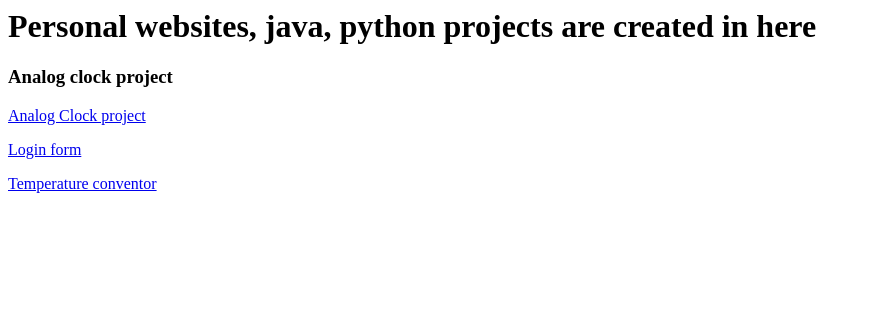
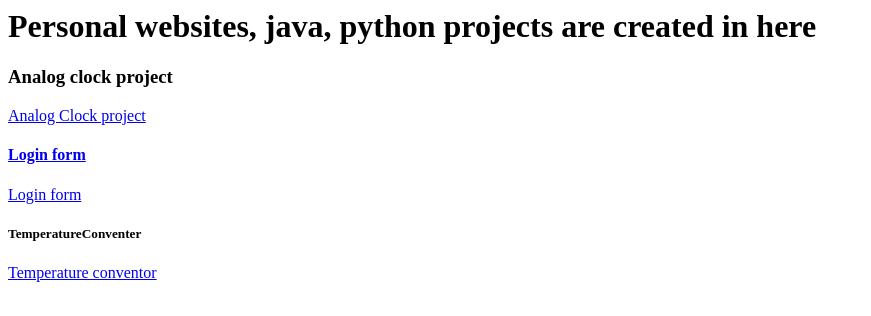
Before and after one commit to KyleKyleA/PersonalProjectsKyle.github.io, a plain HTML site: page index.html in a window 1280 px wide. Shown: the whole page, without its empty margins (0-871 px from the left). Drawn offline with Linux system fonts and the light colour scheme.

Commit message:
Update index.html

```diff
--- a/index.html
+++ b/index.html
@@ -5,6 +5,8 @@
     <b><h1> Personal websites, java, python projects are created in here </h1></b>
     <h3> Analog clock project </h3>
     <p><a href="Analog clock/index.html"> Analog Clock project</p>
+    <h4> Login form </h4>
     <p><a href="login form/index.html"> Login form </a></p>
+    <h5>TemperatureConventer</h5>
     <p><a href="Temperature convertor/index.html">Temperature conventor</a></p>
 </html>
```
